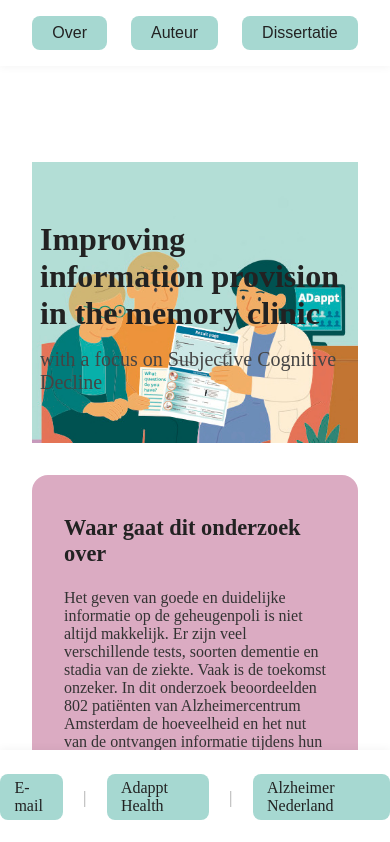
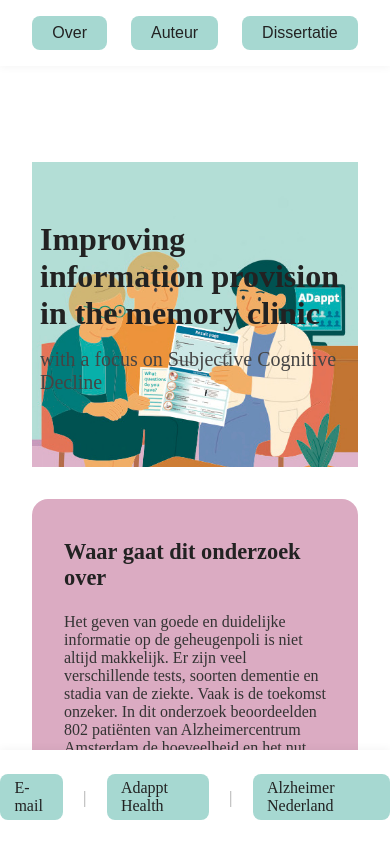
Before and after one commit to JCZuurmond/hma-hendriksen-dissertatie-website, a SvelteKit app: page / in a window 390 px wide. Shown: the top 842 px of the page. Built offline with nearby package versions, Linux system fonts and the light colour scheme.

Commit message:
Increase padding bottom picture

```diff
--- a/src/routes/+page.svelte
+++ b/src/routes/+page.svelte
@@ -118,7 +118,7 @@
     width: 100%;
     max-width: 800px;
     margin: 0 auto;
-    padding: 3.5rem 2.5rem 3.5rem 2.5rem;
+    padding: 3.5rem 2.5rem 50rem 2.5rem;
     background-image: url('/hma-hendriksen-dissertatie-website/background.jpg');
     background-size: cover;
     background-position: center top;
@@ -138,7 +138,7 @@
   @media (max-width: 768px) {
     .header-background {
       max-width: 100%;
-      padding: 2rem 0.5rem 2rem 0.5rem;
+      padding: 2rem 0.5rem 3.5rem 0.5rem; /* Increased bottom padding for mobile */
     }
     h1 {
       font-size: 2rem;
```
